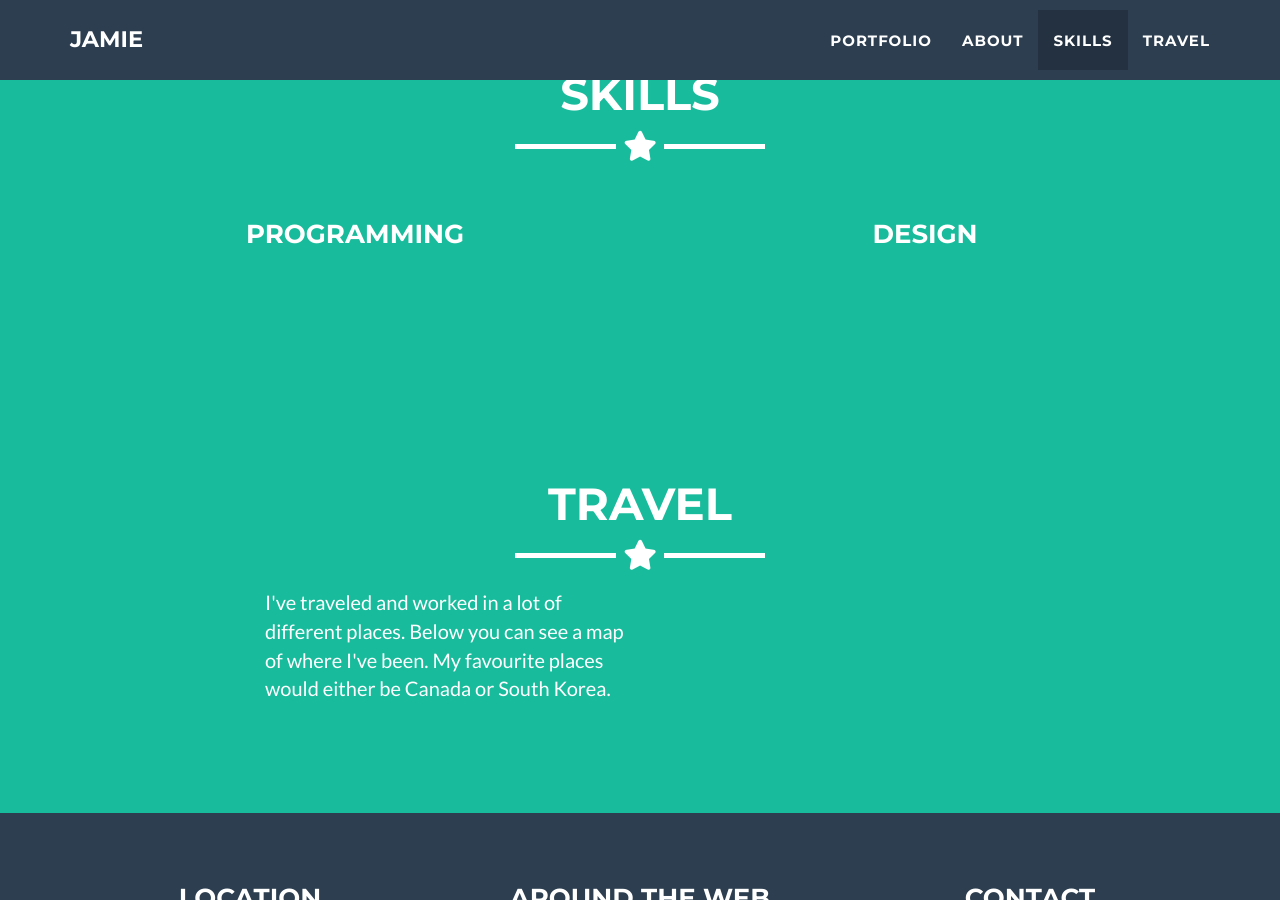
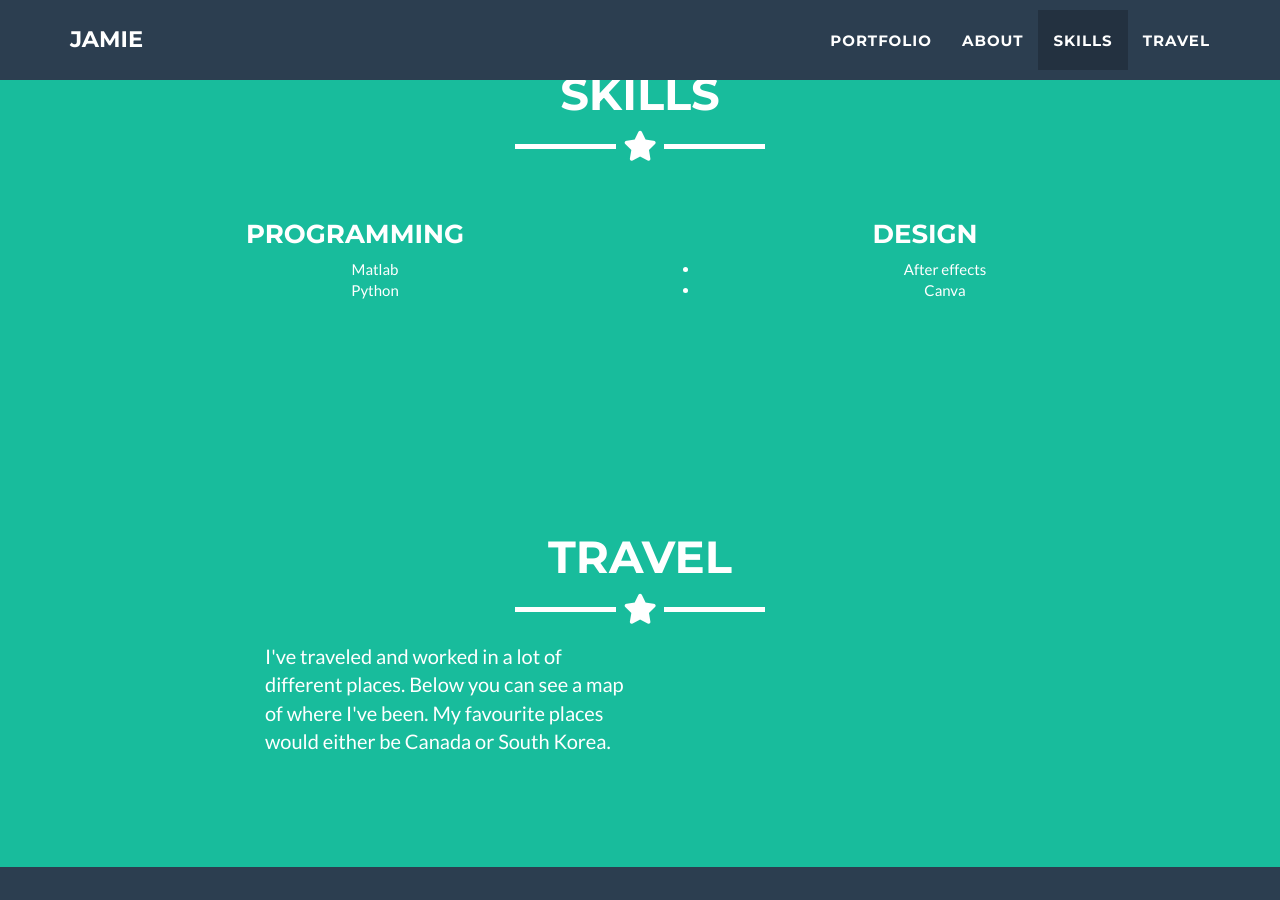
Before and after one commit to jamiedumayne/jamiedumayne.github.io, a Jekyll site: the page built from _posts/2014-07-18-project-1.markdown, in a window 1280 px wide and 900 px high, scrolled down 2308 px. Built offline with Jekyll 4.4.1, drawn with Linux system fonts in a browser that asks for light colours.

Commit message:
Update skills.html

```diff
--- a/_includes/skills.html
+++ b/_includes/skills.html
@@ -10,9 +10,17 @@
     <div class="float-container">
       <div class="float-child">
         <h3>Programming</h3>
+        <ul style="list-style: none;">
+          <li>Matlab</li>
+          <li>Python</li>
+        </ul>
       </div>
       <div class="float-child">
         <h3>Design</h3>
+        <ul>
+          <li>After effects</li>
+          <li>Canva</li>
+        </ul>
       </div>
     </div>
   </div>
```
